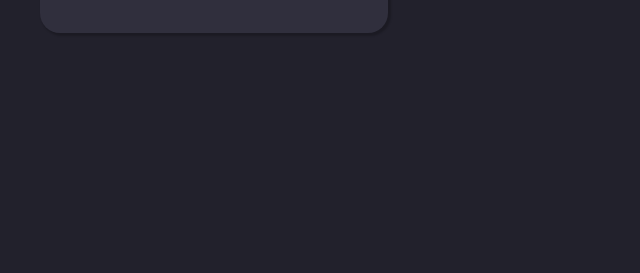
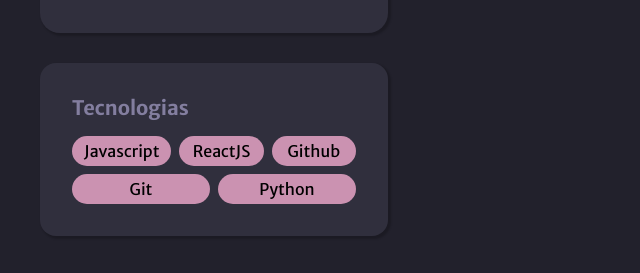
Before and after one commit to Player35Oficial/portfolio-react, a React (Vite) app: page / in a window 1280 px wide. Shown: the part 669-942 px from the top of the page, without its empty margins (0-640 px from the left). Before the commit the page ends 800 px from the top, so only its background shows below. Built offline with nearby package versions, Linux system fonts and the light colour scheme.

Commit message:
Componente Technologies

```diff
--- a/src/App.jsx
+++ b/src/App.jsx
@@ -8,6 +8,7 @@
     <div className="App">
       <Profile />
       <Links />
+      <Technologies />
     </div>
   );
 }
--- a/src/components/Technologies/Index.css
+++ b/src/components/Technologies/Index.css
@@ -1,11 +1,30 @@
 .tech-container {
   background-color: var(--bg-cards);
-  height: 18.25rem;
+  height: fit-content;
   width: 21.75rem;
   padding: 32px;
+  box-shadow: 2px 2px 2px 1px rgba(0, 0, 0, 0.2);
+  border-radius: 16px;
 }
 
 .tech-container h2 {
   font-size: 20px;
   text-align: start;
 }
+
+.tech-container ul {
+  justify-content: center;
+  list-style: none;
+  display: flex;
+  flex-wrap: wrap;
+  gap: 8px;
+  margin-top: 16px;
+}
+
+.tech-container li {
+  background-color: var(--bg-techs);
+  color: black;
+  padding: 5px 12px;
+  border-radius: 30px;
+  flex: 1;
+}
--- a/src/components/Technologies/Index.jsx
+++ b/src/components/Technologies/Index.jsx
@@ -9,7 +9,8 @@
         <li>Javascript</li>
         <li>ReactJS</li>
         <li>Github</li>
-        <li>Pythonn</li>
+        <li>Git</li>
+        <li>Python</li>
       </ul>
     </div>
   );
```
